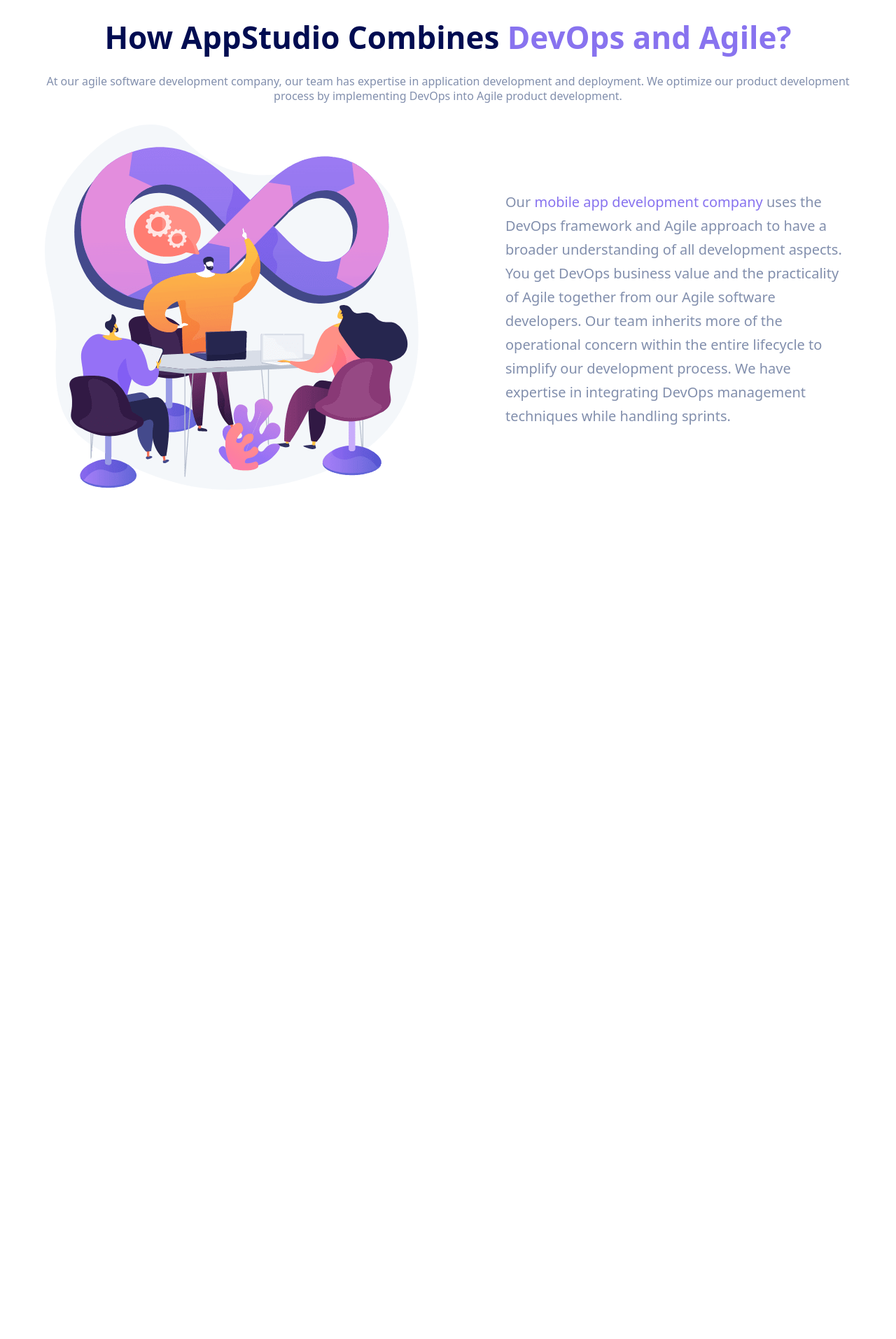
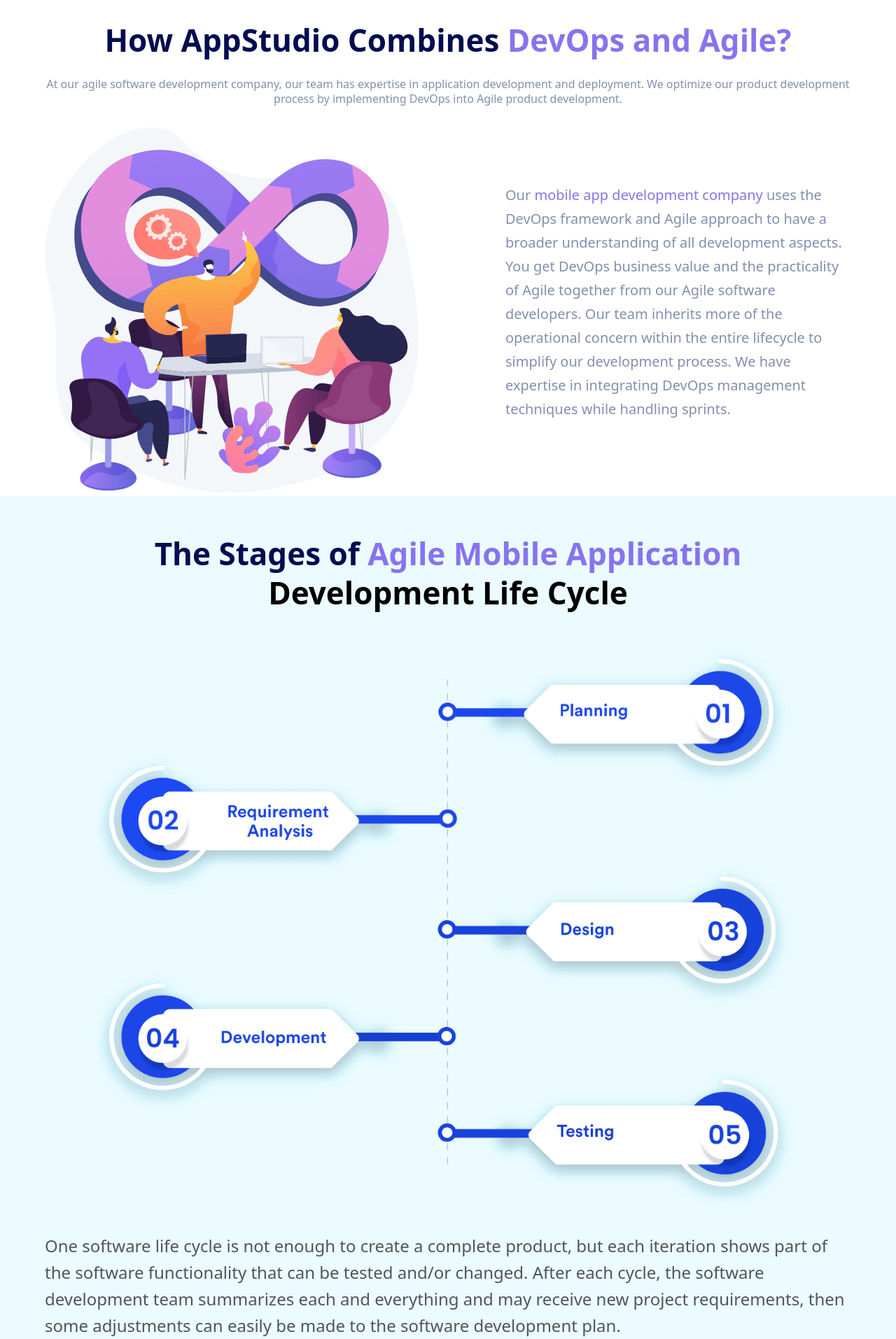
Before and after one commit to vishnubansal001/Set3, a React (Create React App) app: page / in a window 1280 px wide. Shown: the part 560-2474 px from the top of the page at 70% size. Before the commit the page ends 1265 px from the top, so only its background shows below. Built offline with nearby package versions, Linux system fonts and the light colour scheme; the HTML template or start-up script is replaced by a standard one.

Commit message:
third part completed

```diff
--- a/src/components/ThirdPart.jsx
+++ b/src/components/ThirdPart.jsx
@@ -2,6 +2,7 @@
 import About from './utilities/About';
 import Business from './utilities/Business';
 import Combining from './utilities/Combining';
+import Plan from './utilities/Plan';
 
 const ThirdPart = () => {
   return (
@@ -9,6 +10,7 @@
       <About/>
       <Business/>
       <Combining/>
+      <Plan/>
     </div>
   )
 }
--- a/src/components/utilities/About.jsx
+++ b/src/components/utilities/About.jsx
@@ -4,15 +4,14 @@
 const About = () => {
   return (
     <>
-      <div className="grid md:grid-cols-2 grid-cols-1 mt-8 mb-5">
+      <div className="grid lg:grid-cols-2 grid-cols-1 mt-8 mb-5">
         <div className="flex justify-center items-center md:mb-2 mb-5">
           <img src={img} alt="img/svg" />
         </div>
         <div className="">
           <div className="flex items-center justify-center flex-col">
-            <h1 className="text-[#000C51] font-bold md:text-[44px] text-[26px] mb-5 md:ml-1 ml-[-20px]">
-              What is{" "}
-              <span className="text-[#8873EF]">Agile Development?</span>
+            <h1 className="text-[#000C51] font-bold md:text-[44px] text-[26px] mb-5 md:ml-1 sm:ml-[-20px] text-center mt-4 lg:mt-1">
+              What is <span className="text-[#8873EF]">Agile Development?</span>
             </h1>
             <p className="w-[85%] text-[20px] text-[#828FAD] leading-[34px]">
               Agile development is a popular software development technique that
--- a/src/components/utilities/Combining.jsx
+++ b/src/components/utilities/Combining.jsx
@@ -1,5 +1,5 @@
 import React from "react";
-import img from '../../assests/infinity.svg';
+import img from "../../assests/infinity.svg";
 
 const Combining = () => {
   return (
@@ -7,7 +7,8 @@
       <div className="w-[90%] m-auto">
         <div className="flex justify-center items-center flex-col mt-5">
           <h1 className="font-bold md:text-[44px] mb-[20px] text-[21px] text-center text-[#000C51]">
-            How AppStudio Combines <span className="text-[#8873EF]">DevOps and Agile?</span>
+            How AppStudio Combines{" "}
+            <span className="text-[#8873EF]">DevOps and Agile?</span>
           </h1>
           <p className="text-[#828FAD] text-center mb-[30px] leading-[21px]">
             At our agile software development company, our team has expertise in
@@ -16,18 +17,21 @@
             development.
           </p>
         </div>
-        <div className="flex justify-around items-center md:flex-row flex-col">
-          <img src={img} alt="img/svg" className="md:mb-1 mb-5"/>
-            <p className="text-[20px] leading-[34px] text-[#828FAD] md:pl-[124px]">
-              Our <span className="text-[#8873EF]">mobile app development company</span> uses the DevOps framework and
-              Agile approach to have a broader understanding of all development
-              aspects. You get DevOps business value and the practicality of
-              Agile together from our Agile software developers. Our team
-              inherits more of the operational concern within the entire
-              lifecycle to simplify our development process. We have expertise
-              in integrating DevOps management techniques while handling
-              sprints.
-            </p>
+        <div className="flex justify-around items-center lg:flex-row flex-col">
+          <img src={img} alt="img/svg" className="md:mb-1 mb-5" />
+          <p className="text-[20px] leading-[34px] text-[#828FAD] md:pl-[40px] lg:pl-[124px] mb-7">
+            Our{" "}
+            <span className="text-[#8873EF]">
+              mobile app development company
+            </span>{" "}
+            uses the DevOps framework and Agile approach to have a broader
+            understanding of all development aspects. You get DevOps business
+            value and the practicality of Agile together from our Agile software
+            developers. Our team inherits more of the operational concern within
+            the entire lifecycle to simplify our development process. We have
+            expertise in integrating DevOps management techniques while handling
+            sprints.
+          </p>
         </div>
       </div>
     </>
--- /dev/null
+++ b/src/components/utilities/Plan.jsx
@@ -0,0 +1,30 @@
+import React from "react";
+import img from "../../assests/plan.svg";
+
+const Plan = () => {
+  return (
+    <>
+      <div className="bg-[#EBFBFF] flex flex-col justify-center items-center">
+        <div className="md:text-[44px] text-[26px] font-bold text-center pt-[49px]">
+          <h1 className="text-[#000C51] mb-[-10px]">
+            The Stages of <span className="text-[#8873EF]">Agile Mobile Application</span>
+          </h1>
+          <h1>Development Life Cycle</h1>
+        </div>
+        <img src={img} alt="img/svg" />
+        <div>
+          <p className="text-[#52545A] leading-[38px] text-[24px] text-start w-[90%] m-auto">
+            One software life cycle is not enough to create a complete product,
+            but each iteration shows part of the software functionality that can
+            be tested and/or changed. After each cycle, the software development
+            team summarizes each and everything and may receive new project
+            requirements, then some adjustments can easily be made to the
+            software development plan.
+          </p>
+        </div>
+      </div>
+    </>
+  );
+};
+
+export default Plan;
```
Also changed, not shown: src/assests/plan.svg (added).
